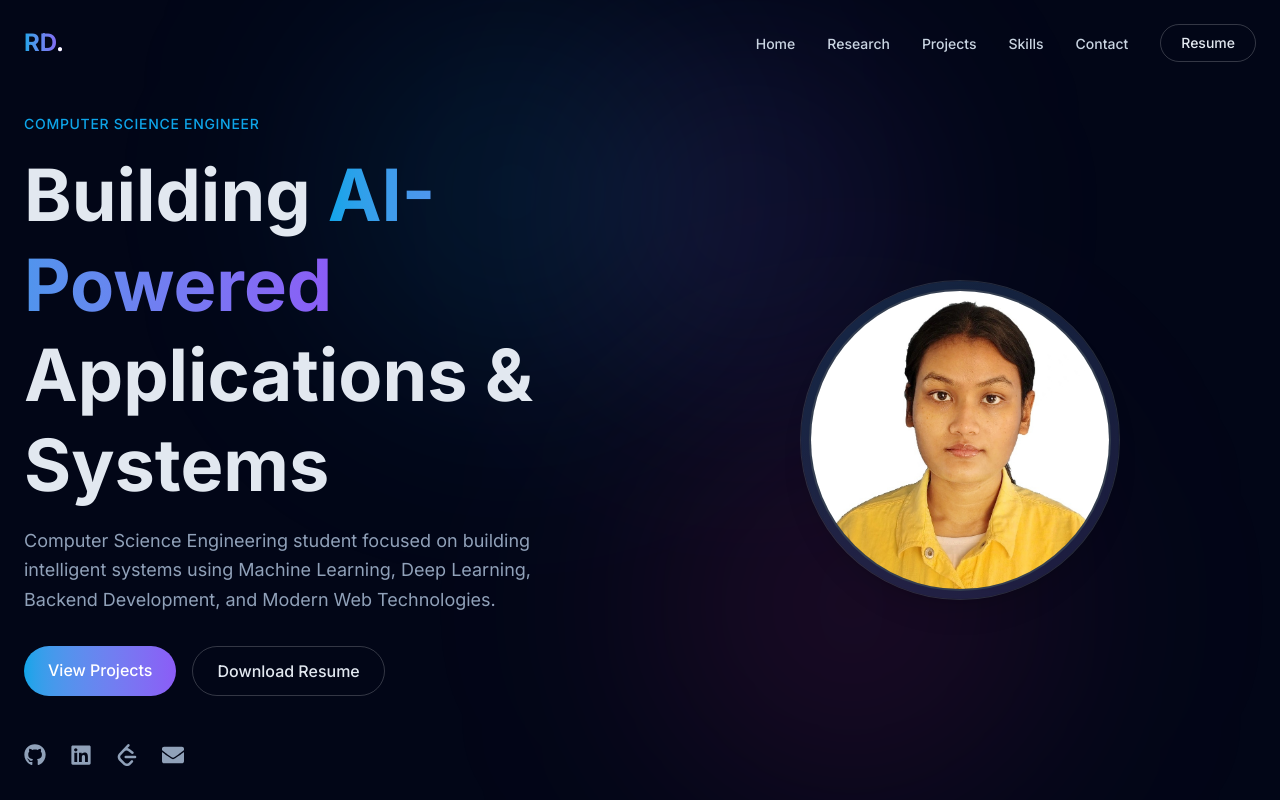
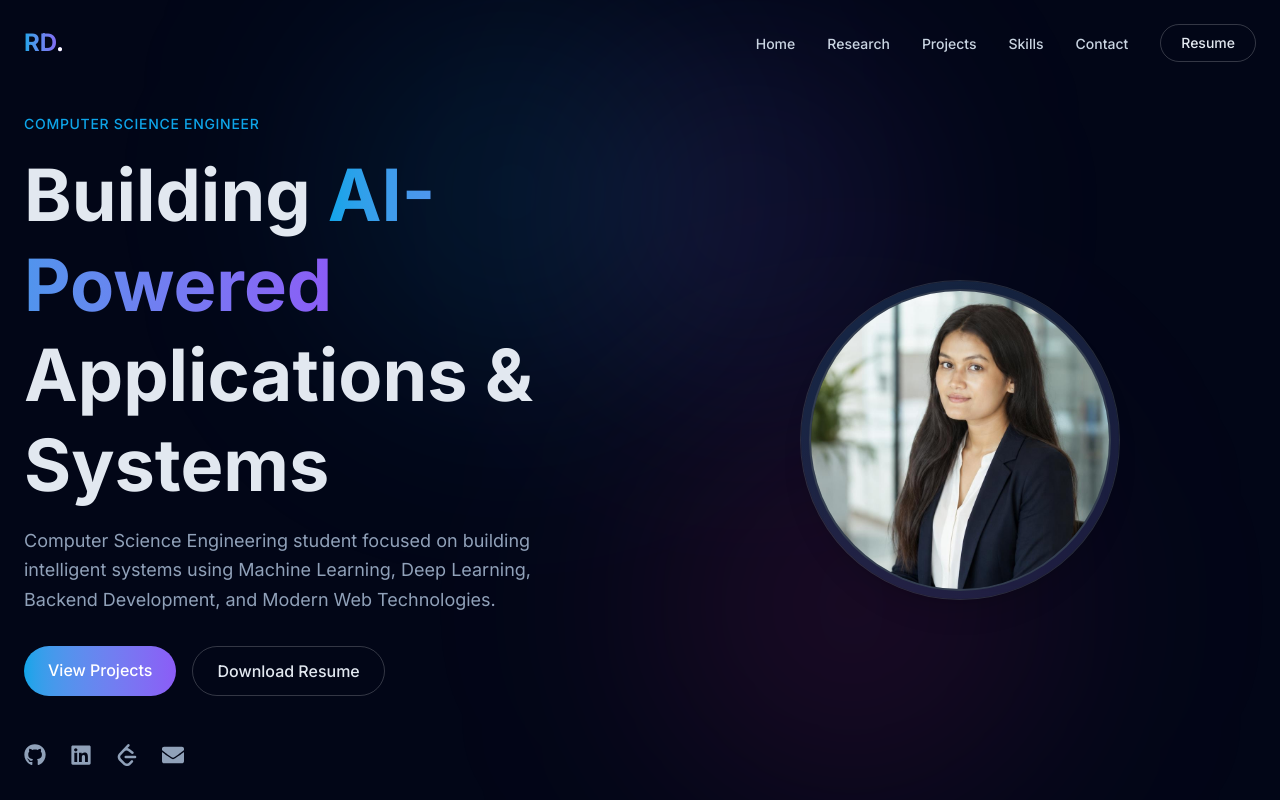
Before and after one commit to raya2912/portfolio-website, a React (Vite) app: page / in a window 1280 px wide. Shown: the top 800 px of the page. Built offline with nearby package versions, Linux system fonts and the light colour scheme.

Commit message:
Updated portfolio photo

```diff
--- a/src/components/Hero.jsx
+++ b/src/components/Hero.jsx
@@ -51,7 +51,7 @@ const Hero = () => {
             <div className="absolute inset-0 bg-gradient-to-br from-primary/20 to-secondary/20 rounded-full animate-pulse"></div>
 
             <div className="w-full h-full rounded-full overflow-hidden relative z-20 border-2 border-white/10 bg-slate-800 flex items-center justify-center">
-               <img src="/1000204989.webp" alt="Raya Das" className="w-full h-full object-cover" />
+               <img src="/Raya_corp.jpeg" alt="Raya Das" className="w-full h-full object-cover" />
                <span className="text-slate-500 absolute text-sm text-center px-4 -z-10">Save your photo as 'profile.png' in the public folder</span>
             </div>
 
```
Also changed, not shown: public/Raya_corp.jpeg (added).
